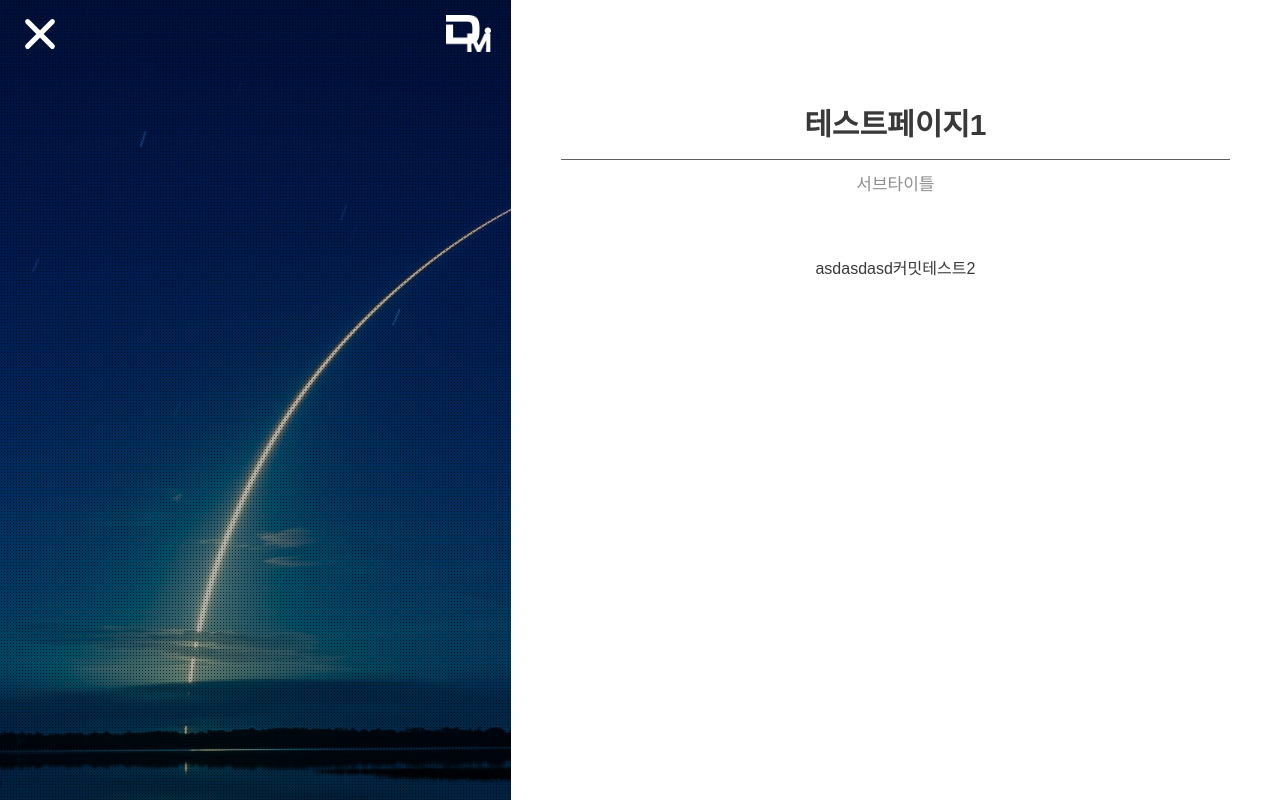
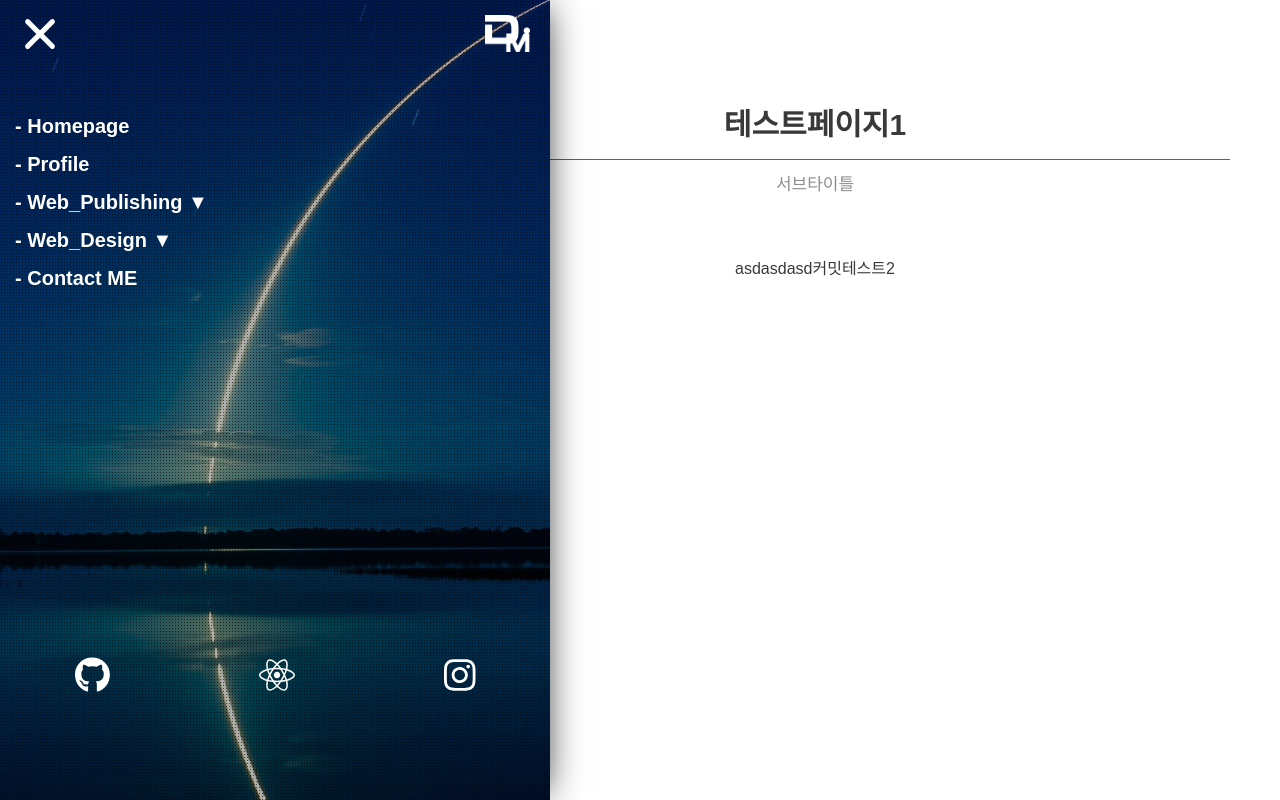
Before and after one commit to HDomi/portfolio, a React (Create React App) app: page / in a window 1280 px wide. Both pictures are taken after a click on the label 40 px from the left and 34 px from the top of the page. Shown: the top 800 px of the page. Built offline with nearby package versions, Linux system fonts and the light colour scheme; a web font is replaced by a local one.

Commit message:
220704 update 2

```diff
--- a/package.json
+++ b/package.json
@@ -1,6 +1,6 @@
 {
   "name": "domi",
-  "version": "0.1.0",
+  "version": "0.1.5",
   "private": true,
   "homepage": "http://hdomi.github.io/portfolio",
   "dependencies": {
--- a/src/App.css
+++ b/src/App.css
@@ -40,3 +40,6 @@ div{box-sizing: border-box;}
   }
 
 }
+@media (max-width: 1050px){
+  .back_lm{display: none;}
+}
--- a/src/App.js
+++ b/src/App.js
@@ -12,6 +12,7 @@ const App = () => {
   return (
       <div className="App">
         <div className="wrap">
+            <div className="back_lm"></div>
             <Left_menu />
             <body className="app-body">
               <Header />
--- a/src/pages/cnts/cnttest.js
+++ b/src/pages/cnts/cnttest.js
@@ -1,6 +1,7 @@
 import React from "react";
 import './cnt.css';
-
+import { FontAwesomeIcon } from "@fortawesome/react-fontawesome";
+import { faGithub, faInstagram, faReact } from "@fortawesome/free-brands-svg-icons";
 
 
 const CntTest =() => {
--- a/src/pages/include/header.js
+++ b/src/pages/include/header.js
@@ -1,5 +1,6 @@
 import './left_foot.css';
 import React,{useState} from "react";
+import { BrowserRouter, Link } from "react-router-dom"; //링크걸기
 import logo_b from "../../img/ic_dmlogo_b.png";
 import { FontAwesomeIcon } from "@fortawesome/react-fontawesome";
 import { faGithub, faInstagram, faReact } from "@fortawesome/free-brands-svg-icons";
@@ -20,12 +21,16 @@ const Header =() => {
                         <span></span>
                     </label>
                 </>
-                <img className="ic_domilogo" alt="ic_domilogo" src={logo_b} />
-                <div className="icon_wrap">
-                    <FontAwesomeIcon icon={faGithub} className="fa_lm_style2"/>
-                    <FontAwesomeIcon icon={faReact} className="fa_lm_style2"/>
-                    <FontAwesomeIcon icon={faInstagram} className="fa_lm_style2"/>
+                <BrowserRouter>
+                    <Link to={"/login"}><img className="ic_domilogo ic_dl" alt="ic_domilogo" src={logo_b} width="45x"/></Link>
+                </BrowserRouter>
+
+                <div className="hd_icon_wrap">
+                    <FontAwesomeIcon icon={faGithub} className="fa_lm_style" onClick={() => window.open('https://github.com/HDomi/portfolio', '_blank')}/>
+                    <FontAwesomeIcon icon={faReact} className="fa_lm_style"/>
+                    <FontAwesomeIcon icon={faInstagram} className="fa_lm_style"/>
                 </div>
+
 
 
             </div>
--- a/src/pages/include/left_foot.css
+++ b/src/pages/include/left_foot.css
@@ -4,22 +4,26 @@
     min-width: 350px;
     min-height: 100%;
     background: #fff;
-    position: relative;
+    position: fixed;
     z-index: 998;
     background: url(../../img/left_mn_bg.jpg)no-repeat;
     background-position:center;
     background-attachment: fixed;
-    transition:.3s;
 }
 .lm_wrap_show{
-    width: 850px;
-    transition:.3s;
+    width: 550px;
+    box-shadow: 0 0px 37px -8px #000;
+}
+.back_lm{
+    min-width: 350px;
+    min-height: 100%;
 }
 .lm_cnt{
     width: 100%;
-    min-height: 100%;
+    height: 100%;
     padding: 15px;
     z-index: 999;
+    position: absolute;
 }
 .lm_cnt_show{
     background: url(../../img/body-bg.png);
@@ -35,10 +39,53 @@
     width: 100%;
     height: 50px;
 }
-.fa_lm_style{
+
+.icon_wrap svg{
     color: #ffffff;
     font-size: 36px;
     cursor: pointer;
+}
+.icon_wrap svg path{
+    color: #ffffff;
+}
+.profile_img_sec{
+    margin-top: 185px;
+}
+.profile_img_sec_n{
+    display: none;
+}
+.myName{
+    font-size: 20px;
+    color: #fff;
+    font-weight: 700;
+    margin-top: 10px;
+}
+.myName_txt{
+    font-size: 16px;
+    color: #fff;
+    font-weight: 300;
+    margin-top: 30px;
+}
+
+/*좌측메뉴 열림*/
+.lm_menu_wrap{
+    display: none;
+}
+.lm_menu_wrap>ul>li{
+    margin-top: 15px;
+}
+.lm_menu_wrap>ul>li span{
+    color: #fff;
+}
+.lm_menu_wrap_show{
+    margin-top: 100px;
+    display: inherit;
+    text-align: left;
+    font-weight: 700;
+    font-size: 20px;
+}
+.lm_menu_wrap_show a{
+    color: #fff;
 }
 /*햄버거*/
 .hamb_menu{
@@ -159,11 +206,24 @@
     top: 15px;
     z-index: 999;
 }
-.fa_lm_style2{
-    z-index: 999;
-    color: red;
+.hd_icon_wrap{
+    position: absolute;
+    bottom: 100px;
+    left: 50%;
+    transform: translateX(-50%);
+    display: flex;
+    justify-content: space-around;
+    align-items: center;
+    width: 100%;
+    height: 50px;
+}
+.hd_icon_wrap svg{
+    color: #000;
     font-size: 36px;
     cursor: pointer;
+}
+.hd_icon_wrap svg path{
+    color: #000;
 }
 /*헤더햄버거*/
 .hd_hamb_menu{
--- a/src/pages/include/left_menu.js
+++ b/src/pages/include/left_menu.js
@@ -1,6 +1,10 @@
 import './left_foot.css';
 import React,{useState} from "react";
+import { BrowserRouter, Link } from "react-router-dom"; //링크걸기
+
 import logo_w from "../../img/ic_dmlogo_w.png";
+import profile_img from "../../img/profile_img.png";
+
 import { FontAwesomeIcon } from "@fortawesome/react-fontawesome";
 import { faGithub, faInstagram, faReact } from "@fortawesome/free-brands-svg-icons";
 
@@ -21,14 +25,33 @@ const Left_menu =() => {
                     </label>
                 </>
 
-            <img className="ic_domilogo ic_dl" alt="ic_domilogo" src={logo_w} width="45px"/>
+            <BrowserRouter>
+                <Link to={"/login"}><img className="ic_domilogo ic_dl" alt="ic_domilogo" src={logo_w} width="45px"/></Link>
+            </BrowserRouter>
+
+            <div className={"profile_img_sec " + (hamOpen ? "profile_img_sec_n" : null)}>
+                <img className="img_profile" alt="프로필이미지" src={profile_img} width="150px"/>
+                <div className="myName">황재영</div>
+                <div className="myName_txt">이건 설명입니다.</div>
+            </div>
+
+            <BrowserRouter>
+                <div className={"lm_menu_wrap " + (hamOpen ? "lm_menu_wrap_show" : null)}>
+                    <ul>
+                        <li><Link to={"/homepage"}>- Homepage</Link></li>
+                        <li><Link to={"/profile"}>- Profile</Link></li>
+                        <li><Link to={"/"}>- Web_Publishing<span> ▼</span></Link></li>
+                        <li><Link to={"/"}>- Web_Design<span> ▼</span></Link></li>
+                        <li><Link to={"/contactme"}>- Contact ME</Link></li>
+                    </ul>
+                </div>
+            </BrowserRouter>
+
             <div className="icon_wrap">
-                <FontAwesomeIcon icon={faGithub} className="fa_lm_style"/>
+                <FontAwesomeIcon icon={faGithub} className="fa_lm_style" onClick={() => window.open('https://github.com/HDomi/portfolio', '_blank')}/>
                 <FontAwesomeIcon icon={faReact} className="fa_lm_style"/>
                 <FontAwesomeIcon icon={faInstagram} className="fa_lm_style"/>
             </div>
-
-
             </div>
         </div>
     )
```
Also changed, not shown: src/img/profile_img.png (added), 14 other files (tests, documents, lock files or other folders).
